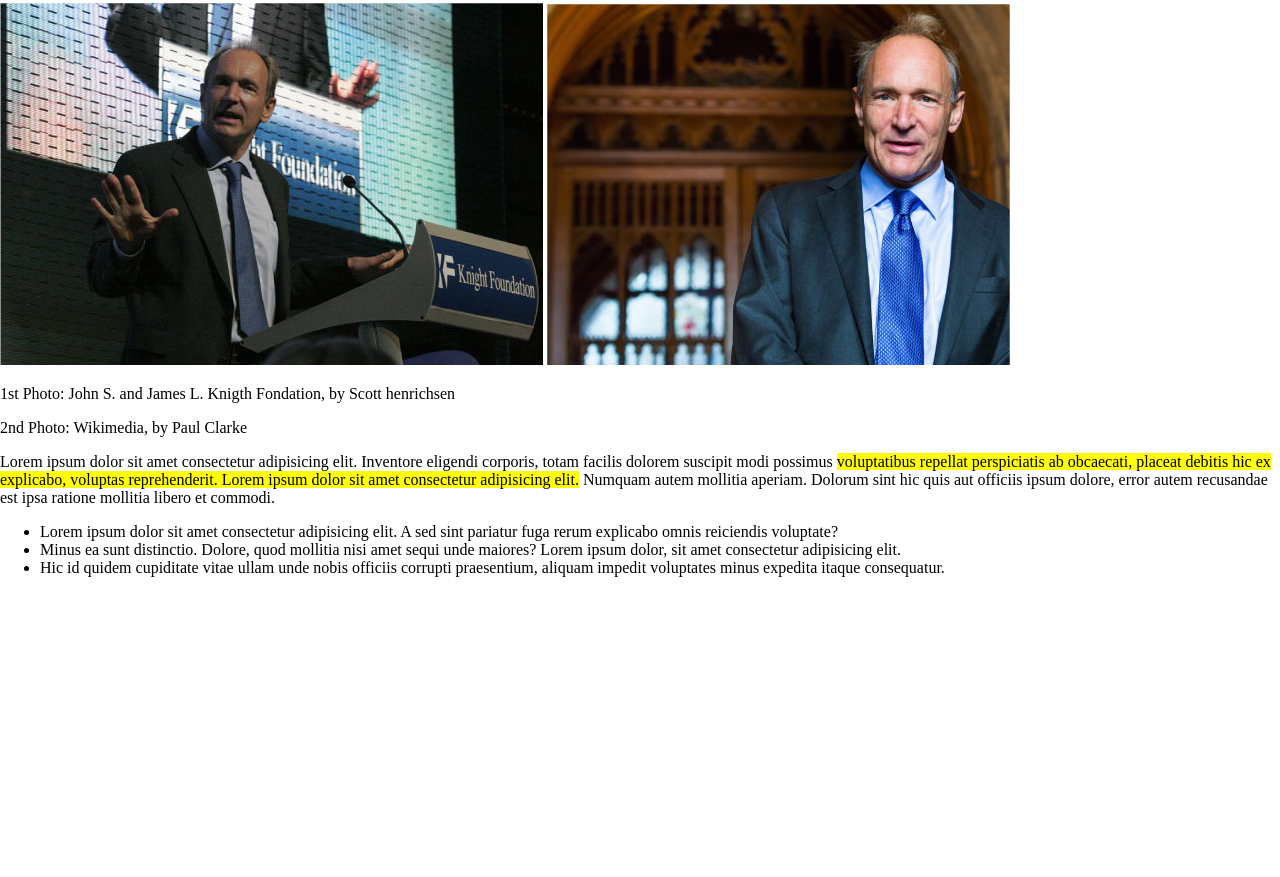
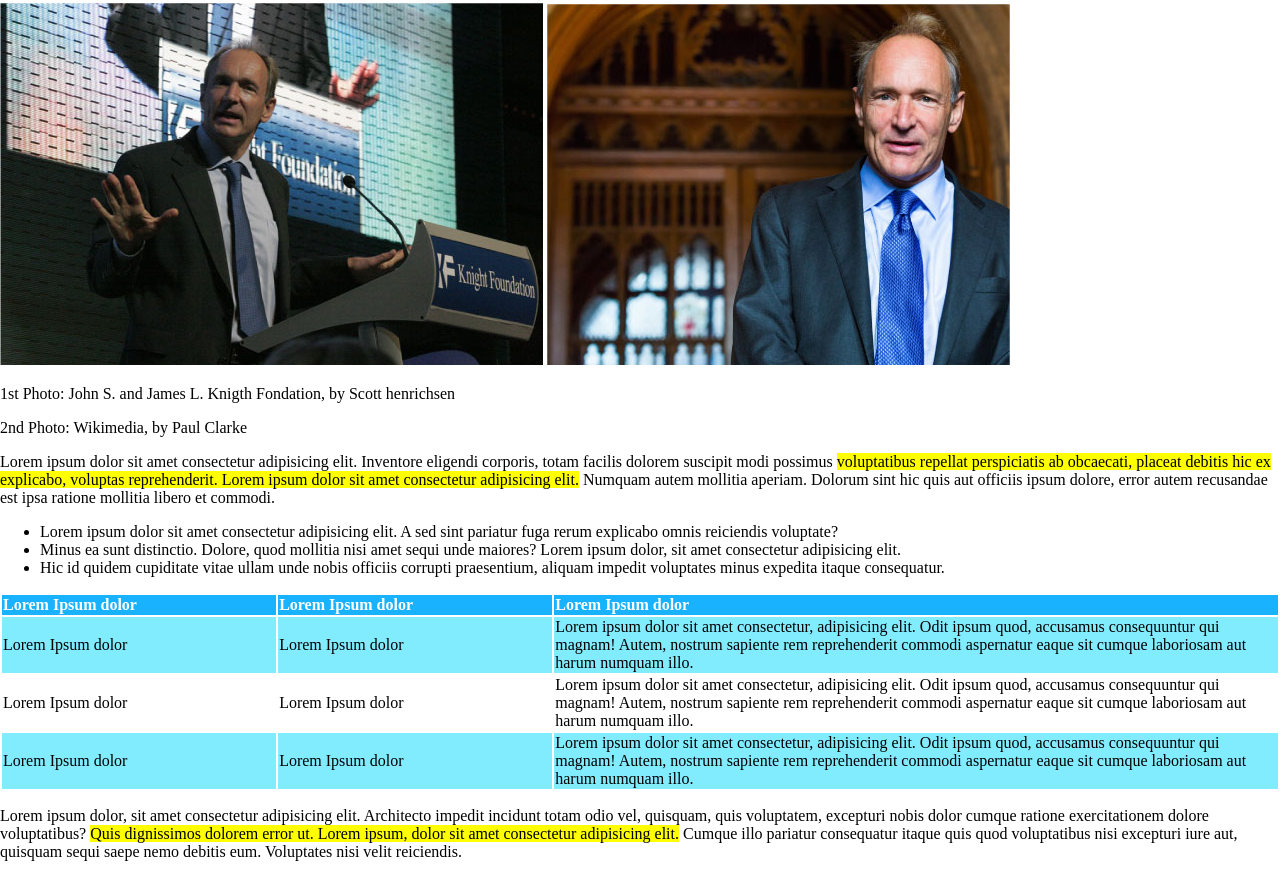
Before and after one commit to JacopoLombardi/html-css-booleaner, a plain HTML site: page index.html in a window 1280 px wide. Shown: the part 424-1301 px from the top of the page. Before the commit the page ends 1017 px from the top, so only its background shows below. Drawn offline with Linux system fonts and the light colour scheme.

Commit message:
[add] finished Third Section HTML & CSS

```diff
--- a/css/style.css
+++ b/css/style.css
@@ -34,3 +34,28 @@ h1{
 .evidenziato{
   background-color: yellow;
 }
+
+
+/*INIZIO modifiche alla tabella */
+.grandezza-cella{
+  width: 300px;
+}
+
+.grandezza-cella.descrizione{
+  width: 800px;
+}
+
+thead{
+  background-color: rgb(25, 178, 255);
+  text-align: left;
+}
+
+th{
+  color: white;
+}
+
+.riga-colorata{
+  background-color: rgb(130, 236, 255);
+}
+
+/*FINE modifiche alla tabella */
--- a/index.html
+++ b/index.html
@@ -39,6 +39,7 @@
     </section>
     <!-- FINE Prima Sezione   -->
 
+
     <!-- INIZIO Seconda Sezione   -->
     <section>
 
@@ -54,13 +55,57 @@
     <!-- FINE Seconda Sezione   -->
 
 
+    <!-- INIZIO Terza Sezione   -->
+    <section>
+
+      <table>
+
+        <thead>
+
+          <tr>
+            <th class="grandezza-cella">Lorem Ipsum dolor</th>
+            <th class="grandezza-cella">Lorem Ipsum dolor</th>
+            <th class="grandezza-cella descrizione">Lorem Ipsum dolor</th>
+          </tr>
+
+        </thead>
+
+        <tbody>
+
+          <tr class="riga-colorata">
+            <td>Lorem Ipsum dolor</td>
+            <td>Lorem Ipsum dolor</td>
+            <td>Lorem ipsum dolor sit amet consectetur, adipisicing elit. Odit ipsum quod, accusamus consequuntur qui magnam! Autem, nostrum sapiente rem reprehenderit commodi aspernatur eaque sit cumque laboriosam aut harum numquam illo.</td>
+          </tr>
+
+          <tr>
+            <td>Lorem Ipsum dolor</td>
+            <td>Lorem Ipsum dolor</td>
+            <td>Lorem ipsum dolor sit amet consectetur, adipisicing elit. Odit ipsum quod, accusamus consequuntur qui magnam! Autem, nostrum sapiente rem reprehenderit commodi aspernatur eaque sit cumque laboriosam aut harum numquam illo.</td>
+          </tr>
+
+          <tr class="riga-colorata">
+            <td>Lorem Ipsum dolor</td>
+            <td>Lorem Ipsum dolor</td>
+            <td>Lorem ipsum dolor sit amet consectetur, adipisicing elit. Odit ipsum quod, accusamus consequuntur qui magnam! Autem, nostrum sapiente rem reprehenderit commodi aspernatur eaque sit cumque laboriosam aut harum numquam illo.</td>
+          </tr>
+
+        </tbody>
+
+      </table>
+
+      <p>Lorem ipsum dolor, sit amet consectetur adipisicing elit. Architecto impedit incidunt totam odio vel, quisquam, quis voluptatem, excepturi nobis dolor cumque ratione exercitationem dolore voluptatibus? <span class="evidenziato">Quis dignissimos dolorem error ut. Lorem ipsum, dolor sit amet consectetur adipisicing elit.</span> Cumque illo pariatur consequatur itaque quis quod voluptatibus nisi excepturi iure aut, quisquam sequi saepe nemo debitis eum. Voluptates nisi velit reiciendis.</p>
+
+    </section>
+    <!-- FINE Terza Sezione   -->
+
+  </main>
+
+  <footer>
 
 
 
-
-
-
-  </main>
+  </footer>
 
 
 
```
